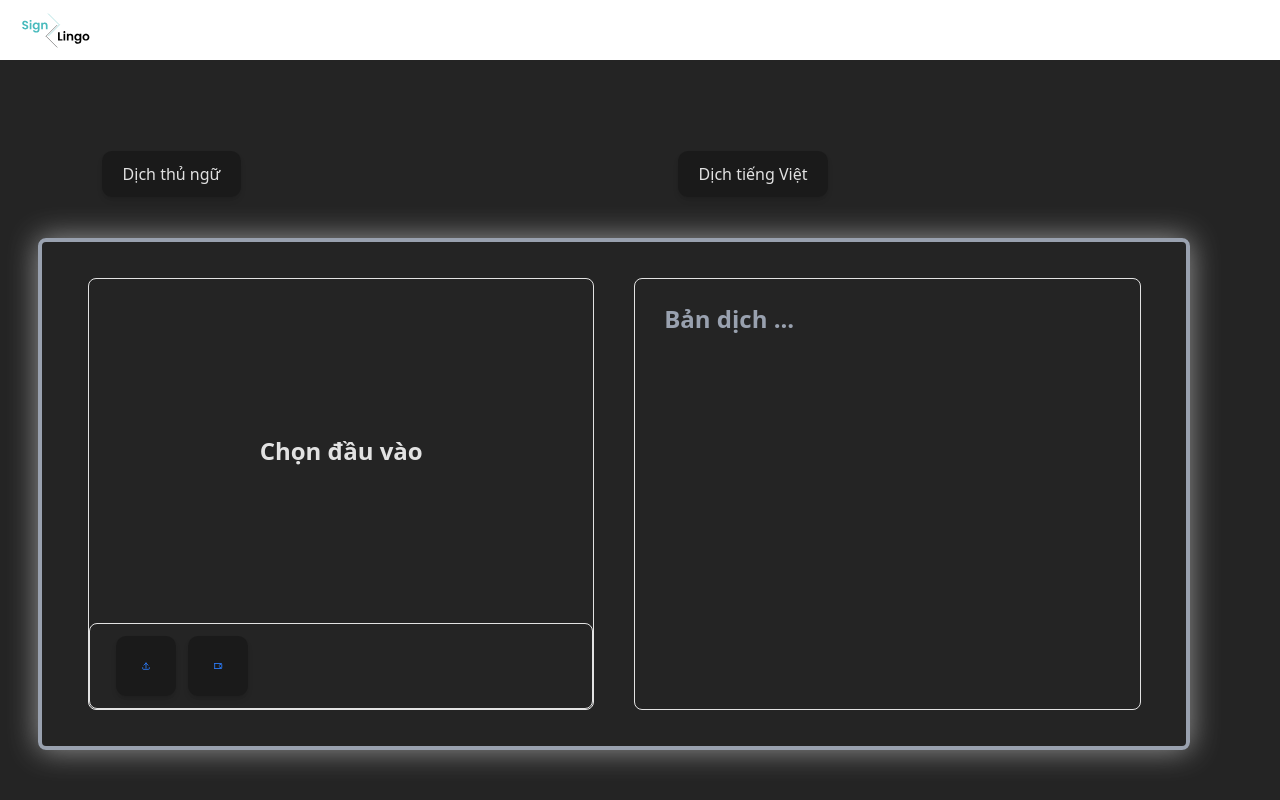
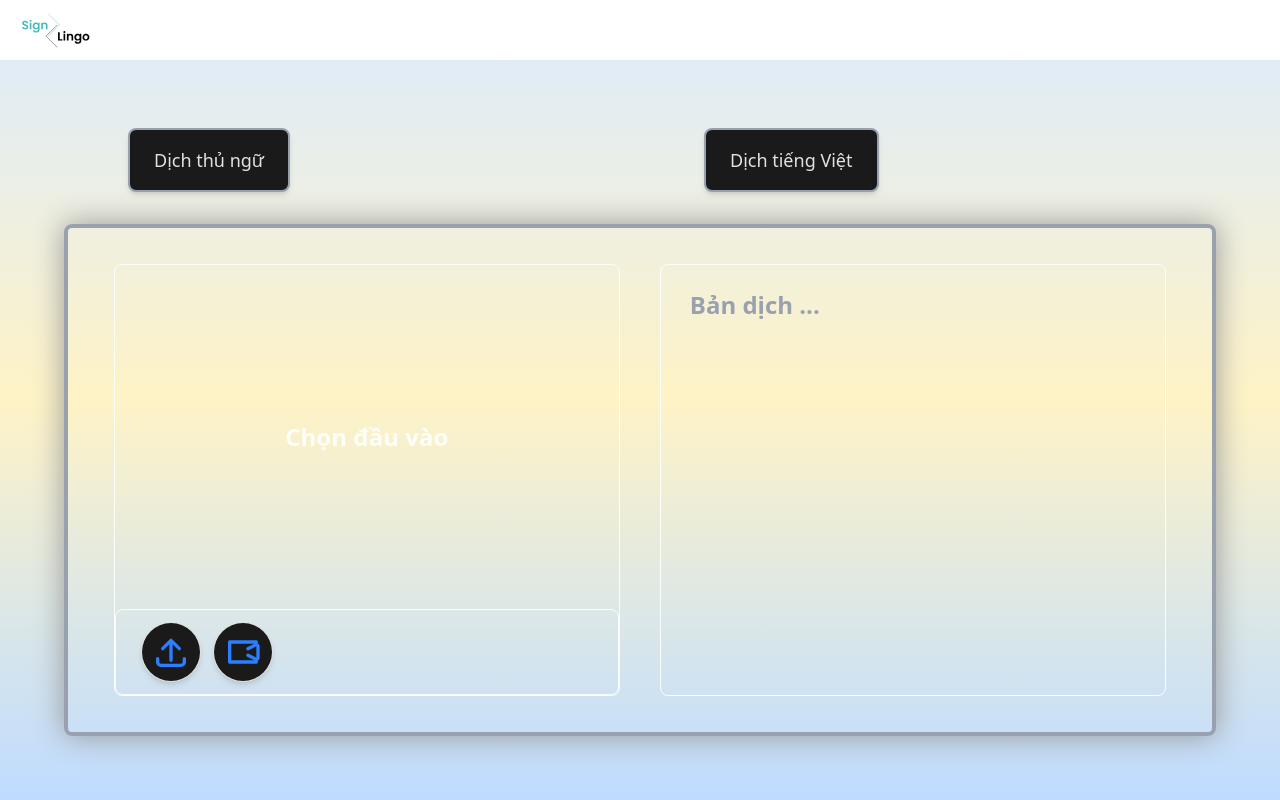
Before and after one commit to HmmOrange/SignLingo, a React (Vite) app: page /translator in a window 1280 px wide. Built offline with nearby package versions, Linux system fonts and the light colour scheme.

Commit message:
fixed some issue

```diff
--- a/src/Dictionary/Dictionary.jsx
+++ b/src/Dictionary/Dictionary.jsx
@@ -53,8 +53,9 @@ function Dictionary() {
     return (
         <>
         <NavBar />
-            <div className="flex m-0 p-0 -ml-10">
-                <div className="flex bg-white text-black w-full">
+            <div className="fixed w-full h-full top-0 left-0 bg-gradient-to-b from-blue-100 via-amber-100 to-blue-200">
+                <div className="fixed m-0 p-0 -ml-10 top-[15vh] left-[5vw] w-[95vw]">
+                    <div className="flex text-black w-full">
                         {/* Sidebar - Các từ trending */}
                         <aside className="w-1/5 border rounded-lg mr-20 flex-col overflow-hidden">
                             <h2 className="text-xl font-bold h-1/6 flex items-center justify-center">Gợi ý</h2>
@@ -83,9 +84,7 @@ function Dictionary() {
                                 })}
                             </ul>
                         </aside>
-
-                    <main className="w-4/5 border border-gray-300">
-
+                        <main className="w-4/5 ">
                             <div className="flex justify-end space-x-2 mb-3 rounded-lg">
                                 <div className="flex items-center space-x-2 bg-[#A1D8D1] p-2 rounded-3xl">
                                 {['Từ ngữ', 'Chữ cái', 'Chữ số'].map((item, i) => (
@@ -160,6 +159,7 @@ function Dictionary() {
                         </main>
                     </div>
                 </div>
+            </div>
         </>
     );
 }
--- a/src/Login/Login.css
+++ b/src/Login/Login.css
@@ -158,7 +158,7 @@ h1 {
   line-height: 1.1;
 }
 
-button {
+/* button {
   border-radius: 10px;
   border: 1px solid transparent;
   padding: 0.6em 1.2em;
@@ -168,16 +168,16 @@ button {
   background-color: #f0f0f0;
   cursor: pointer;
   transition: border-color 0.25s, background-color 0.25s;
-}
+} */
 
-button:hover {
+/* button:hover {
   border-color: #1a73e8;
   background-color: #e0e7ff;
 }
 button:focus,
 button:focus-visible {
   outline: 4px auto -webkit-focus-ring-color;
-}
+} */
 
 @media (prefers-color-scheme: light) {
   :root {
--- a/src/Translator/Translator.jsx
+++ b/src/Translator/Translator.jsx
@@ -61,7 +61,8 @@ function Translator() {
     const [isReversed, setIsReversed] = React.useState(false);
 
     return (
-        <div className="bg-transparent w-[90vw] h-[80vh] ml-[-4vw]">
+        <div className="fixed w-full h-full top-0 left-0 bg-gradient-to-b from-blue-100 via-amber-100 to-blue-200">
+            <div className="bg-transparent w-[90vw] h-[80vh] ml-[-4vw] top-[12vh] fixed left-[9vw]">
                 <NavBar />
                 <div className="flex w-[90vw] h-[80vh] flex-col items-center">
                     <div className="flex h-1/5 w-full">
@@ -88,9 +89,7 @@ function Translator() {
                             </button>
                         </div>
                     </div>
-
                     <div className="w-full h-4/5 shadow-2xl shadow-gray-500 rounded-lg border-gray-400 border-4 px-[2vw] py-[2vh]" style={{ boxShadow: '0px 0px 30px #979797' }}>
-
                         <div className="h-full grid grid-cols-1 md:grid-cols-2 gap-10 p-5 relative">
                             {/* Đổi chỗ hai phần dịch nếu isReversed */}
                             {isReversed ? (
@@ -151,7 +150,6 @@ function Translator() {
                                         </div>
                                         {/* 2 nút tròn nhỏ với icon ở góc dưới bên trái */}
                                         <div className="h-1/6 flex w-full border-2" name="support-btns">
-
                                             <div className="flex w-full justify-end items-center pr-[1vw]">
 
                                                     <>
@@ -163,7 +161,6 @@ function Translator() {
                                                             Just here for now
                                                         </button>
                                                     </>
-
                                             </div>
                                         </div>
                                     </div>
@@ -234,7 +231,7 @@ function Translator() {
                                                                 file:rounded-full file:border-0
                                                                 file:text-sm file:font-semibold
                                                                 file:bg-blue-50 file:text-blue-700
-                                                            hover:file:bg-blue-100"
+                                                                hover:file:bg-blue-300"
                                                             onChange={handleFileChange}
                                                         />
                                                     </div>
@@ -248,7 +245,7 @@ function Translator() {
                                         <div className="h-1/5 flex w-full border rounded-lg" name="support-btns">
                                             <div className="flex gap-3 items-center pl-[2vw] w-1/2">
                                                 <button
-                                                className={`w-15 h-15 flex items-center justify-center rounded-full shadow-md bg-white border hover:cursor-pointer hover:bg-blue-100 transition ${inputType === 'file' ? 'ring-2 ring-blue-400' : ''}`}
+                                                    className={`w-15 h-15 flex items-center justify-center rounded-full shadow-md bg-white border hover:cursor-pointer hover:bg-blue-300 transition ${inputType === 'file' ? 'ring-2 ring-blue-400' : ''}`}
                                                     title="Tải video lên"
                                                     onClick={() => {
                                                         setInputType('file');
@@ -261,7 +258,7 @@ function Translator() {
                                                     </svg>
                                                 </button>
                                                 <button
-                                                className={`w-15 h-15 flex items-center justify-center rounded-full shadow-md bg-white border hover:cursor-pointer hover:bg-blue-100 transition ${inputType === 'webcam' ? 'ring-2 ring-blue-400' : ''}`}
+                                                    className={`w-15 h-15 flex items-center justify-center rounded-full shadow-md bg-white border hover:cursor-pointer hover:bg-blue-400 transition ${inputType === 'webcam' ? 'ring-2 ring-blue-400' : ''}`}
                                                     title="Webcam"
                                                     onClick={() => {
                                                         setInputType('webcam');
@@ -274,7 +271,6 @@ function Translator() {
                                                     </svg>
                                                 </button>
                                             </div>
-
                                             <div className="flex w-1/2 justify-end items-center pr-[1vw]">
                                                 {inputType === 'file' && uploadedVideo && (
                                                     <>
@@ -315,6 +311,7 @@ function Translator() {
                     </div>
                 </div>
             </div>
+        </div>
     );
 }
 
```
Lines whose indentation alone changed are shown as unchanged.
